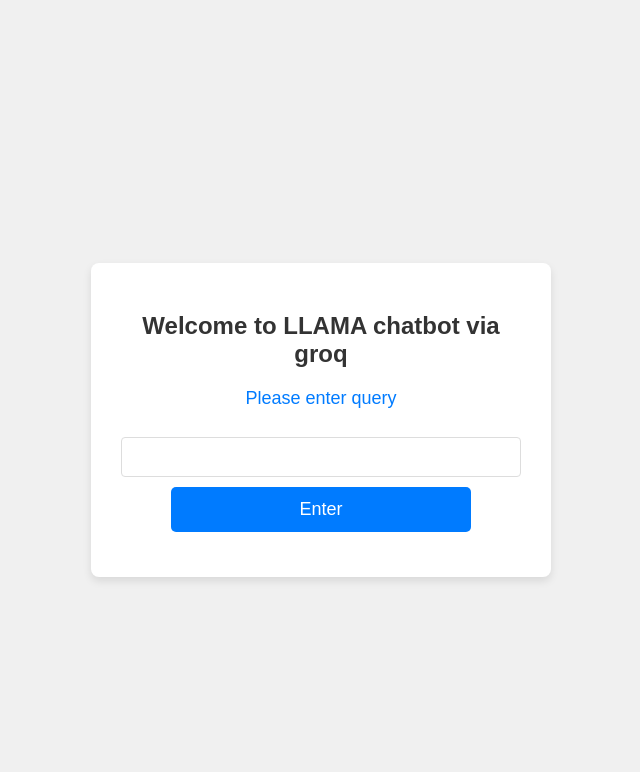
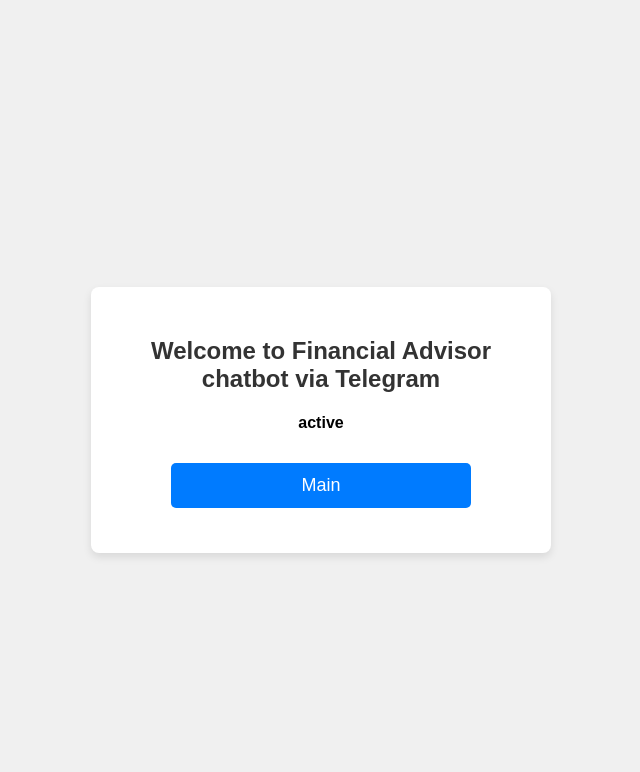
Before and after one commit to aud-g/dbss, a Flask app: template templates/telegram.html in a window 1280 px wide. Shown: the top 772 px of the page, without its empty margins (319-959 px from the left). Run offline with Flask 3, Linux system fonts and the light colour scheme; the template is opened without the code that fills it: most values are stand-ins (such as "Sample title", 1, 10 or a date in 2020); parts of the project's set-up code (start-up, migrations or seed data) failed here and were passed over.

Commit message:
Update telegram.html

```diff
--- a/templates/telegram.html
+++ b/templates/telegram.html
@@ -6,11 +6,10 @@
 </head>
 <body>
     <div class="container">
-    <h2>Welcome to LLAMA chatbot via groq</h2>
-        <form action="/llama_reply" method="post">
-            <p>Please enter query</p>
-            <input type="text" name="q">
-            <input type="submit" value="Enter">
+    <h2>Welcome to Financial Advisor chatbot via Telegram</h2>
+    <h4>{{status}}</h4>
+        <form action="/main" method="post">
+            <input type="submit" value="Main">
         </form>
     </div>
 </body>
```
